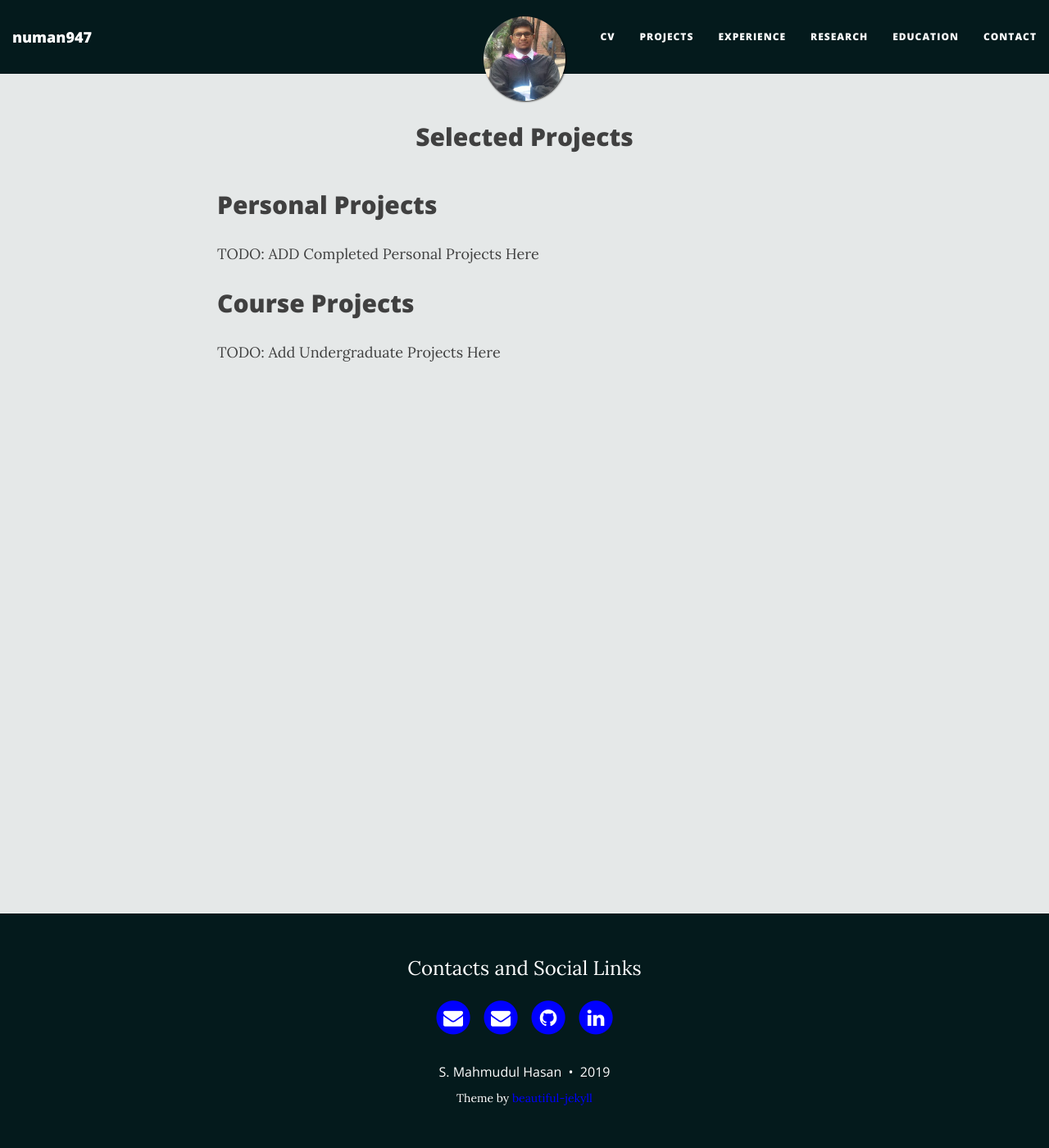
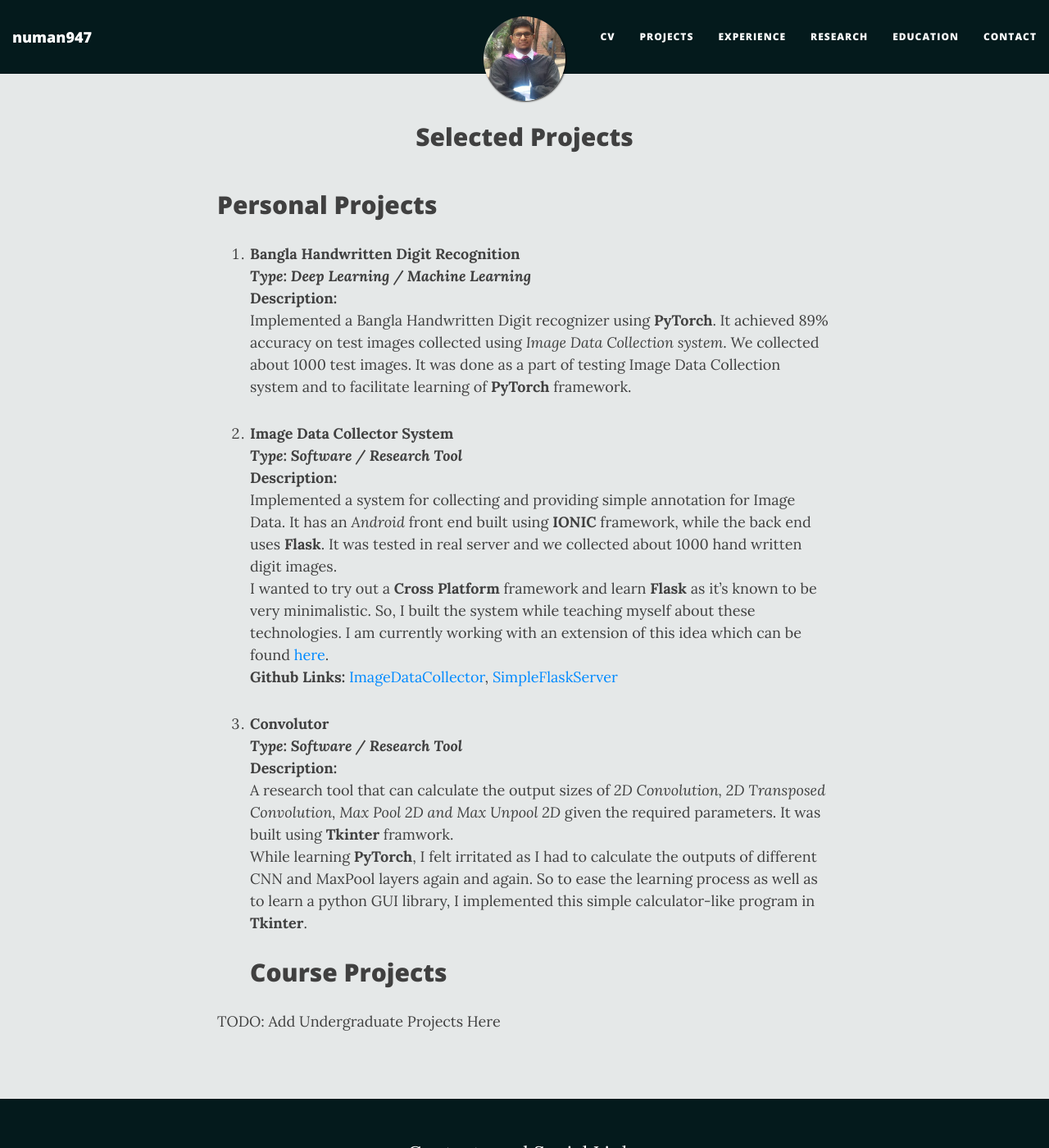
Before and after one commit to numan947/numan947.github.io, a Jekyll site: the page built from projects.md, in a window 1280 px wide and 1400 px high. Shown: the whole window at 82% size. Built offline with Jekyll 4.4.1, drawn with Linux system fonts in a browser that asks for light colours; nearby versions of some CDN libraries.

Commit message:
Added some projects

```diff
--- a/projects.md
+++ b/projects.md
@@ -6,8 +6,23 @@ subtitle:
 
 ## Personal Projects
 
-TODO: ADD Completed Personal Projects Here
+1. **Bangla Handwritten Digit Recognition**
+   ***Type: Deep Learning / Machine Learning***
+   **Description:**
+   Implemented a Bangla Handwritten Digit recognizer using **PyTorch**. It achieved 89% accuracy on test images collected using *Image Data Collection system*. We collected about 1000 test images. It was done as a part of testing Image Data Collection system and to facilitate learning of **PyTorch** framework.
 
+2. **Image Data Collector System**
+   ***Type: Software / Research Tool***
+   **Description:**
+   Implemented a system for collecting and providing simple annotation for Image Data. It has an *Android* front end built using **IONIC** framework, while the back end uses **Flask**. It was tested in real server and we collected about 1000 hand written digit images.
+   I wanted to try out a **Cross Platform** framework and learn **Flask** as it's known to be very minimalistic. So, I built the system while teaching myself about these technologies. I am currently working with an extension of this idea which can be found <a target="_blank" href="/research">here</a>.
+   **Github Links:** <a href="https://github.com/numan947/ImageDataCollector" target="_blank">ImageDataCollector</a>, <a href="https://github.com/numan947/SimpleFlaskServer" target="_blank">SimpleFlaskServer</a>
+
+3. **Convolutor**
+   ***Type: Software / Research Tool***
+   **Description:**
+   A research tool that can calculate the output sizes of *2D Convolution, 2D Transposed Convolution, Max Pool 2D and Max Unpool 2D* given the required parameters. It was built using **Tkinter** framwork.
+   While learning **PyTorch**, I felt irritated as I had to calculate the outputs of different CNN and MaxPool layers again and again. So to ease the learning process as well as to learn a python GUI library, I implemented this simple calculator-like program in **Tkinter**.
 ## Course Projects
 
 TODO: Add Undergraduate Projects Here
```
